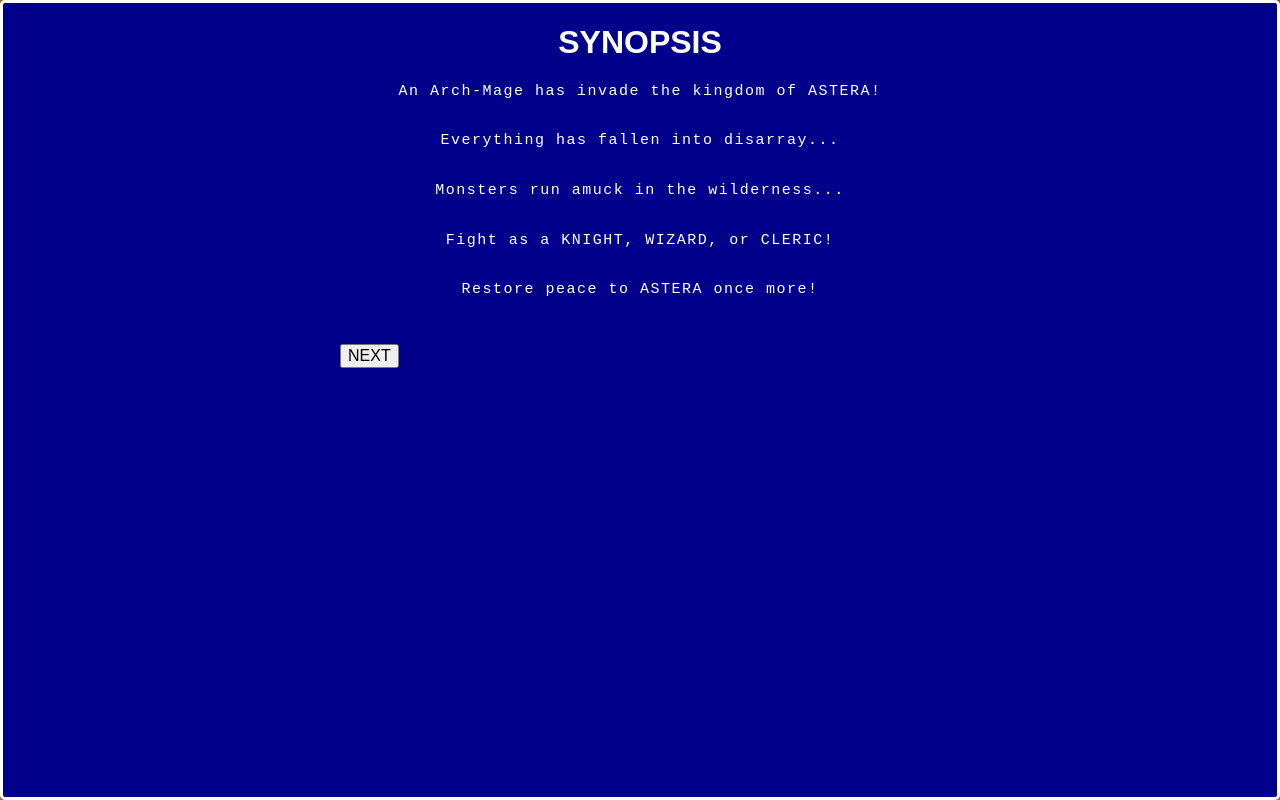
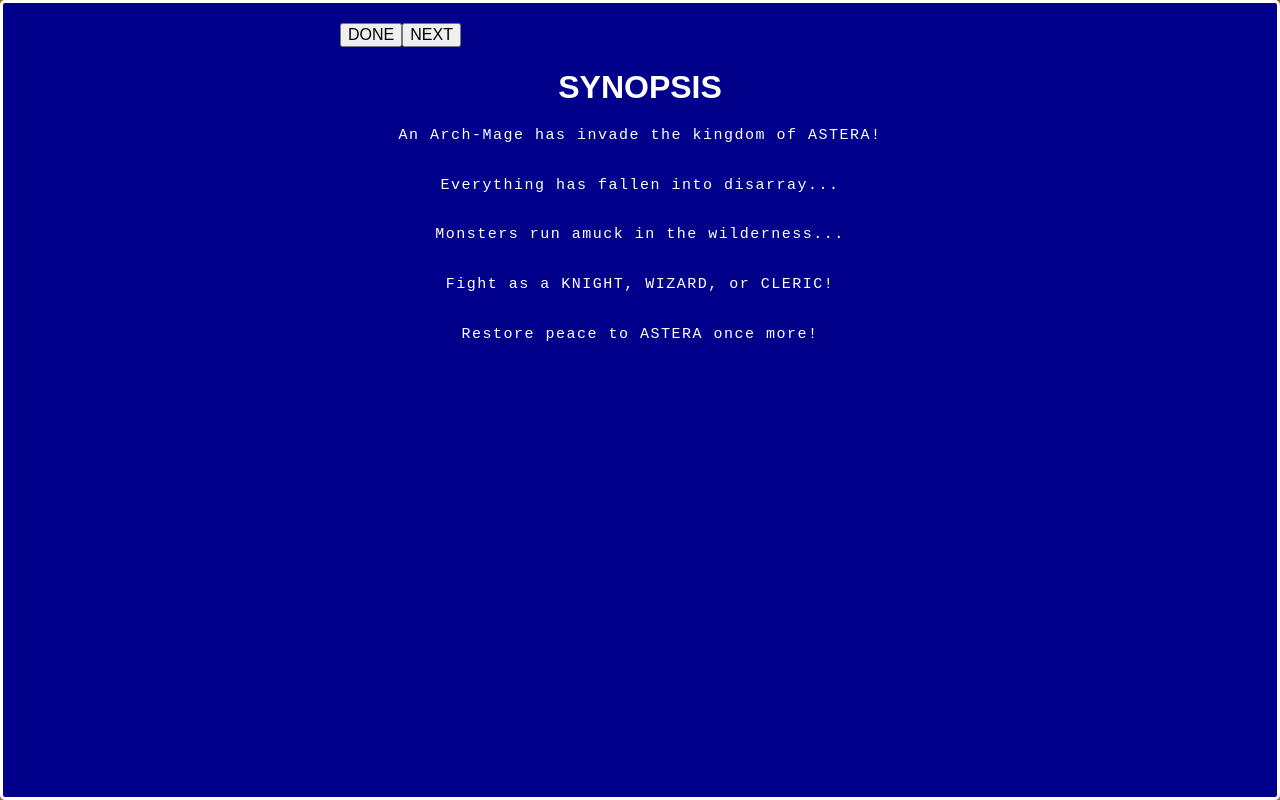
Before and after one commit to TheSundayMailman/pixel-adventures-client, a React (Create React App) app: page / in a window 1280 px wide. Both pictures are taken after a click on the button "HOW TO PLAY". Built offline with nearby package versions, Linux system fonts and the light colour scheme; no server answers.

Commit message:
improved help modal interface

```diff
--- a/public/index.html
+++ b/public/index.html
@@ -21,7 +21,7 @@
       work correctly both with client-side routing and a non-root public URL.
       Learn how to configure a non-root public URL by running `npm run build`.
     -->
-    <title>Pixel Adventure</title>
+    <title>Pixel Adventures</title>
   </head>
   <body>
     <noscript>
--- a/src/App.css
+++ b/src/App.css
@@ -91,12 +91,11 @@ form.form-input button:hover {
   color: red;
 }
 
-
-
-/* HELP OVERLAY */
+/* HELP OVERLAY MODAL */
 .overlay {
 	display: block;
-	position: absolute;
+  position: absolute;
+  overflow: auto;
   width: 100%;
   height: 100%;
 	top: 0;
@@ -133,7 +132,6 @@ form.form-input button:hover {
   margin-right: auto;
   margin-top: 20px;
 }
-
 
 /* GAME TEXT STYLE */
 h1 {
@@ -336,8 +334,3 @@ li {
     display: block;
   }
 }
-@media screen and (min-width: 640px) and (orientation: landscape) {
-  #logo {
-    display: none;
-  }
-}
--- a/src/components/nav-bar.js
+++ b/src/components/nav-bar.js
@@ -18,7 +18,7 @@ export class NavBar extends React.Component {
   }
 
   decrementPageCount() {
-    this.setState({pageCount: this.state.pageCount -1});
+    this.setState({pageCount: this.state.pageCount - 1});
   }
 
   resetDisplay() {
@@ -29,9 +29,12 @@ export class NavBar extends React.Component {
   }
 
   render() {
-    let helpContent;
+    let pageContent;
     if (this.state.pageCount === 1) {
-      helpContent = [
+      pageContent = [
+        <button onClick={() => this.resetDisplay()}>DONE</button>,
+        <button onClick={() => this.incrementPageCount()}>NEXT</button>,
+        <br />,
         <h1>SYNOPSIS</h1>,
         <p id="synopsis">An Arch-Mage has invade the kingdom of ASTERA!</p>,
         <br />,
@@ -41,13 +44,14 @@ export class NavBar extends React.Component {
         <br />,
         <p id="synopsis">Fight as a KNIGHT, WIZARD, or CLERIC!</p>,
         <br />,
-          <p id="synopsis">Restore peace to ASTERA once more!</p>,
-          <br />,
-          <button onClick={() => this.incrementPageCount()}>NEXT</button>
+        <p id="synopsis">Restore peace to ASTERA once more!</p>
       ];
     }
     if (this.state.pageCount === 2) {
-      helpContent = [
+      pageContent = [
+        <button onClick={() => this.decrementPageCount()}>PREV</button>,
+        <button onClick={() => this.incrementPageCount()}>NEXT</button>,
+        <br />,
         <h1>CHARACTER CLASSES</h1>,
         <p>Before starting an adventure, choose a character class. This will determine the STATS and SKILLS as you progress through the game.</p>,
         <br />,
@@ -58,25 +62,27 @@ export class NavBar extends React.Component {
         <p>Ultimate scholars of the arcane arts. Their magic are some of the deadliest skills in the realm. When they level up, INT increases faster than other traits.</p>,
         <br />,
         <h1>CLERIC</h1>,
-          <p>With both a shield and the ability to cast healing spells, these are the kingdom's best defenders.  When they level up, DEF increases faster than other traits.</p>,
-          <button onClick={() => this.decrementPageCount()}>PREV</button>,
-          <button onClick={() => this.incrementPageCount()}>NEXT</button>
+        <p>With both a shield and the ability to cast healing spells, these are the kingdom's best defenders.  When they level up, DEF increases faster than other traits.</p>
       ];
     }
     if (this.state.pageCount === 3) {
-      helpContent = [
+      pageContent = [
+        <button onClick={() => this.decrementPageCount()}>PREV</button>,
+        <button onClick={() => this.incrementPageCount()}>NEXT</button>,
+        <br />,
         <h1>OVERWORLD</h1>,
         <img src={require('../images/tutorial/ss1-world.png')} alt="Screenshot of Astera overworld"/>,
         <br />,
         <p>While in Astera, you can choose to visit TOWN, or venture into the wilderness to fight monsters.</p>,
         <br />,
-          <p>Defeating monsters will accumulate EXP (experience points). With enough EXP, your character's LVL (level) will increase, thus giving you the power for fighting even more stronger monsters.</p>,
-          <button onClick={() => this.decrementPageCount()}>PREV</button>,
-          <button onClick={() => this.incrementPageCount()}>NEXT</button>
+        <p>Defeating monsters will accumulate EXP (experience points). With enough EXP, your character's LVL (level) will increase, thus giving you the power for fighting even more stronger monsters.</p>
       ];
     }
     if (this.state.pageCount === 4) {
-      helpContent = [
+      pageContent = [
+        <button onClick={() => this.decrementPageCount()}>PREV</button>,
+        <button onClick={() => this.incrementPageCount()}>NEXT</button>,
+        <br />,
         <h1>BATTLE</h1>,
         <img src={require('../images/tutorial/ss2-battle.png')} alt="Screenshot of Astera overworld"/>,
         <br />,
@@ -84,13 +90,14 @@ export class NavBar extends React.Component {
         <br />,
         <p>Keep an eye on the upper right hand corner. If your HP falls to 0 before your enemy's, then the game is over. Using SKILLS will also consume your MP (magic points), so use them sparingly!</p>,
         <br />,
-          <p>If your HP runs low, use ITEMS or HEAL spells to recover. Doing so will use up a turn. And if the tide of battle is not in your favor, consider making a RUN for your life!</p>,
-          <button onClick={() => this.decrementPageCount()}>PREV</button>,
-          <button onClick={() => this.incrementPageCount()}>NEXT</button>
+        <p>If your HP runs low, use ITEMS or HEAL spells to recover. Doing so will use up a turn. And if the tide of battle is not in your favor, consider making a RUN for your life!</p>
       ];
     }
     if (this.state.pageCount === 5) {
-      helpContent = [
+      pageContent = [
+        <button onClick={() => this.decrementPageCount()}>PREV</button>,
+        <button onClick={() => this.incrementPageCount()}>NEXT</button>,
+        <br />,
         <h1>STATUS</h1>,
         <img src={require('../images/tutorial/ss3-status.png')} alt="Screenshot of Astera overworld"/>,
         <br />,
@@ -100,19 +107,18 @@ export class NavBar extends React.Component {
         <br />,
         <p>SKILLS: Each class has its unique skill set. New skills are learned as you level up. Each skill's name and MP cost is displayed here.</p>,
         <br />,
-          <p>ITEMS: Items currently in your posession are displayed here, along with remaining quantity.</p>,
-          <button onClick={() => this.decrementPageCount()}>PREV</button>,
-          <button onClick={() => this.incrementPageCount()}>NEXT</button>
+        <p>ITEMS: Items currently in your posession are displayed here, along with remaining quantity.</p>
       ];
     }
     if (this.state.pageCount === 6) {
-      helpContent = [
+      pageContent = [
+        <button onClick={() => this.decrementPageCount()}>PREV</button>,
+        <button onClick={() => this.resetDisplay()}>DONE</button>,
+        <br />,
         <h1>SAVING YOUR GAME</h1>,
         <img src={require('../images/tutorial/ss4-inn.png')} alt="Screenshot of Astera overworld"/>,
         <br />,
-        <p>Before exiting the game, be sure to save your progress at the TONW's INN!</p>,
-        <button onClick={() => this.decrementPageCount()}>PREV</button>,
-        <button onClick={() => this.resetDisplay()}>DONE</button>
+        <p>Before exiting the game, be sure to save your progress at the TONW's INN!</p>
       ];
     }
 
@@ -120,7 +126,7 @@ export class NavBar extends React.Component {
       return (
         <nav className="overlay">
           <section className="modal">
-            {helpContent}
+            {pageContent}
           </section>
         </nav>
       );
--- a/src/database/level-up.js
+++ b/src/database/level-up.js
@@ -95,7 +95,7 @@ export const getLevelUp = (player) => {
     } else if (newLevel === 10) {
       newSkills.push('SHIELD-CHARGE');
     } else if (newLevel === 15) {
-      newSkills.push('HOLY');
+      newSkills.push('HOLY-LIGHT');
     }
 
   }
--- a/src/database/skill-db.js
+++ b/src/database/skill-db.js
@@ -69,9 +69,9 @@ const skillSet = {
     mp: 10,
     power: 15
   },
-  'HOLY': {
+  'HOLY-LIGHT': {
     id: 11,
-    name: 'HOLY',
+    name: 'HOLY-LIGHT',
     type: 'magic',
     mp: 15,
     power: 20
```
Lines whose indentation alone changed are shown as unchanged.
